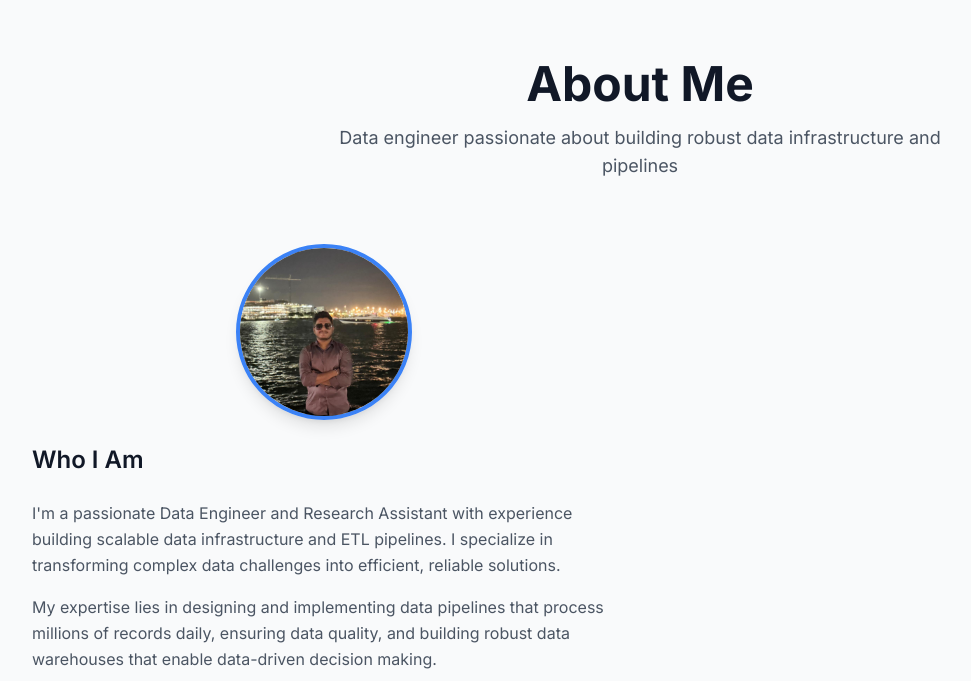
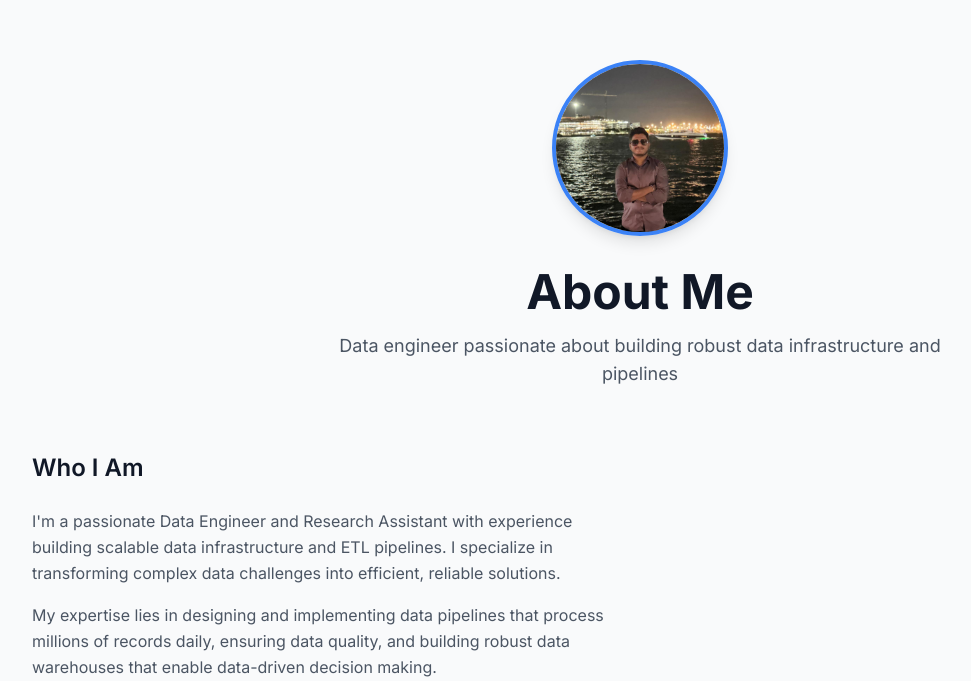
Before and after one commit to sanjaydp/sanjaydp-portfolio, a React (Vite) app: page / in a window 1280 px wide. Shown: the part 804-1485 px from the top of the page, without its empty margins (0-971 px from the left). Built offline with nearby package versions, Linux system fonts and the light colour scheme.

Commit message:
Update portfolio with real resume info, projects, and certifications

```diff
--- a/src/components/About.jsx
+++ b/src/components/About.jsx
@@ -31,6 +31,13 @@
 const About = () => (
   <section id="about" className="section-padding bg-gray-50 dark:bg-dark-800">
     <div className="container-custom">
+      <div className="flex justify-center mb-8">
+        <img
+          src="/photosanjay.jpeg"
+          alt="Sanjay's Profile"
+          className="w-44 h-44 rounded-full object-cover border-4 border-primary-500 shadow-lg"
+        />
+      </div>
       <div className="text-center mb-16">
         <h2 className="text-4xl md:text-5xl font-bold text-gray-900 dark:text-white mb-4">
           About Me
@@ -42,13 +49,6 @@
       <div className="grid lg:grid-cols-2 gap-12 items-center">
         {/* Bio Section */}
         <div className="space-y-6">
-          <div className="flex justify-center mb-6">
-            <img
-              src="/photosanjay.jpeg"
-              alt="Sanjay's Profile"
-              className="w-44 h-44 rounded-full object-cover border-4 border-primary-500 shadow-lg"
-            />
-          </div>
           <h3 className="text-2xl font-semibold text-gray-900 dark:text-white mb-4">
             Who I Am
           </h3>
```
